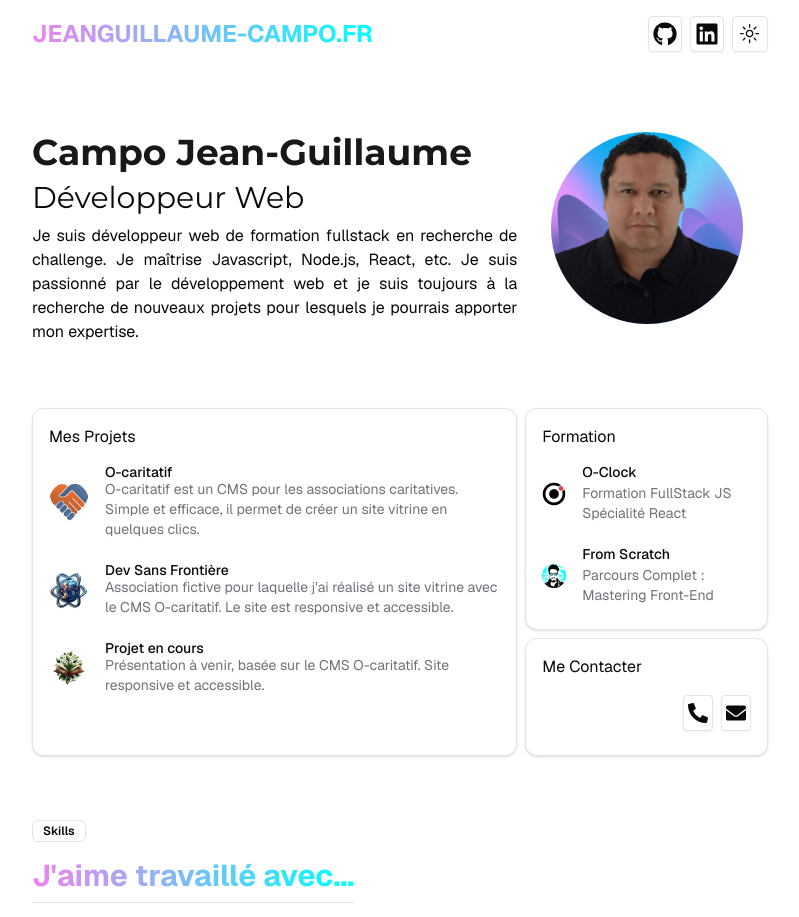
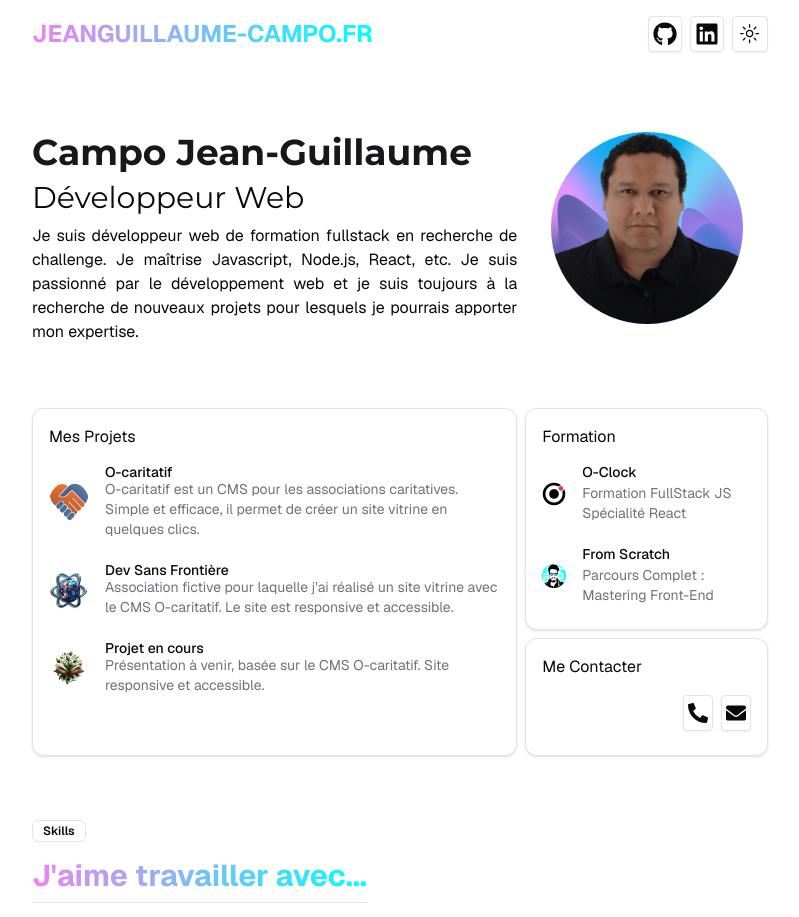
Before and after one commit to CampoJean-Guillaume/portefolio, a Next.js app: page / in a window 1280 px wide. Shown: the top 917 px of the page, without its empty margins (240-1039 px from the left). Built offline with nearby package versions, Linux system fonts and the light colour scheme.

Commit message:
Correction d'une faute de frappe dans Skills.tsx

```diff
--- a/app/_components/Skills.tsx
+++ b/app/_components/Skills.tsx
@@ -15,7 +15,7 @@ export const Skills = () => {
           WebkitTextFillColor: 'transparent',
         }}
       >
-        J&apos;aime travaillé avec...
+        J&apos;aime travailler avec...
       </h2>
       <div className='flex flex-col items-top md:flex-row gap-4'>
         <div className='flex flex-col items-center md:items-start gap-2  md:w-1/3 '>
```
